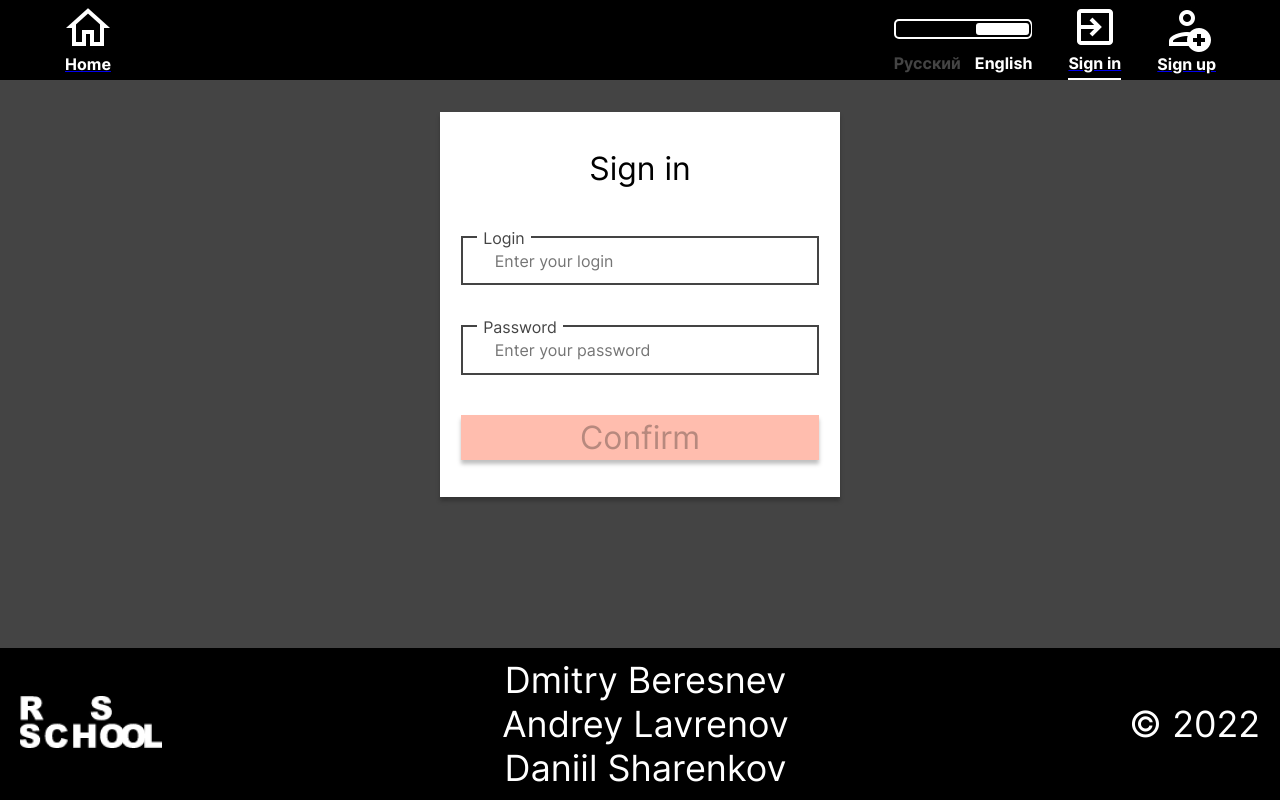
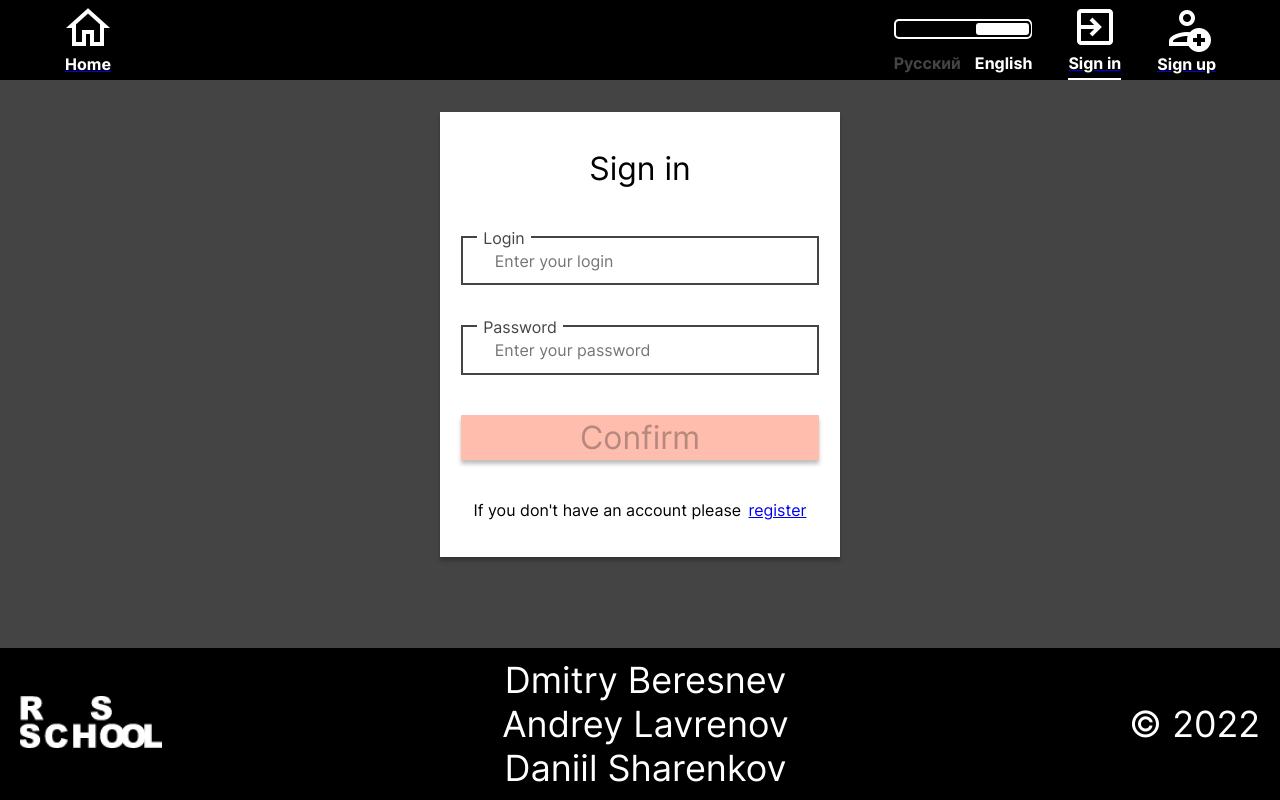
Before and after one commit to Fronikon/project-management-app, a React (Create React App) app: page /signIn in a window 1280 px wide. Built offline with nearby package versions, Linux system fonts and the light colour scheme.

Commit message:
feat: add message in SignIn form

```diff
--- /dev/null
+++ b/src/components/Main/components/SignIn/SignIn.module.css
@@ -0,0 +1,9 @@
+.messageWrapper {
+  margin-top: 2.5em;
+
+  text-align: center;
+}
+
+.message {
+  display: inline-block;
+}
--- a/src/components/Main/components/SignIn/SignIn.tsx
+++ b/src/components/Main/components/SignIn/SignIn.tsx
@@ -4,6 +4,7 @@ import { signIn } from '../../../../api/authApi';
 import ConfirmButton from '../../../../componentsUtils/buttons/ConfirmButton/ConfirmButton';
 import TextInputForm from '../../../../componentsUtils/customInputsForm/TextInputForm/TextInputForm';
 import styles from '../../../../componentsUtils/forms/CreateBoardForm/CreateBoardForm.module.css';
+import signInStyles from './SignIn.module.css';
 import formsStyles from '../../../../componentsUtils/forms/forms.module.css';
 import textData from '../../../../data/textData';
 import { useAppDispatch, useAppSelector } from '../../../../hooks/reduxHooks';
@@ -97,6 +98,12 @@ const SignIn: FC = () => {
       <div className={formsStyles.buttons}>
         <ConfirmButton disabled={!isDirty || !!Object.keys(errors).length} />
       </div>
+      <div className={signInStyles.messageWrapper}>
+        <p className={signInStyles.message}>{textData.authPage.warning[language]}&thinsp;</p>
+        <a className={signInStyles.link} href="/signUp">
+          {textData.authPage.warningLink[language]}
+        </a>
+      </div>
     </form>
   );
 };
--- a/src/data/textData.ts
+++ b/src/data/textData.ts
@@ -121,8 +121,12 @@ const textData = {
       eng: 'Submit',
     },
     warning: {
-      ru: 'Если у вас нет аккаунта пожалуйста зарегистрируйтесь',
-      eng: "If you don't have an account please register.",
+      ru: 'Если у вас нет аккаунта пожалуйста ',
+      eng: "If you don't have an account please ",
+    },
+    warningLink: {
+      ru: 'зарегистрируйтесь',
+      eng: 'register',
     },
     registration: {
       ru: 'Регистрация',
```
